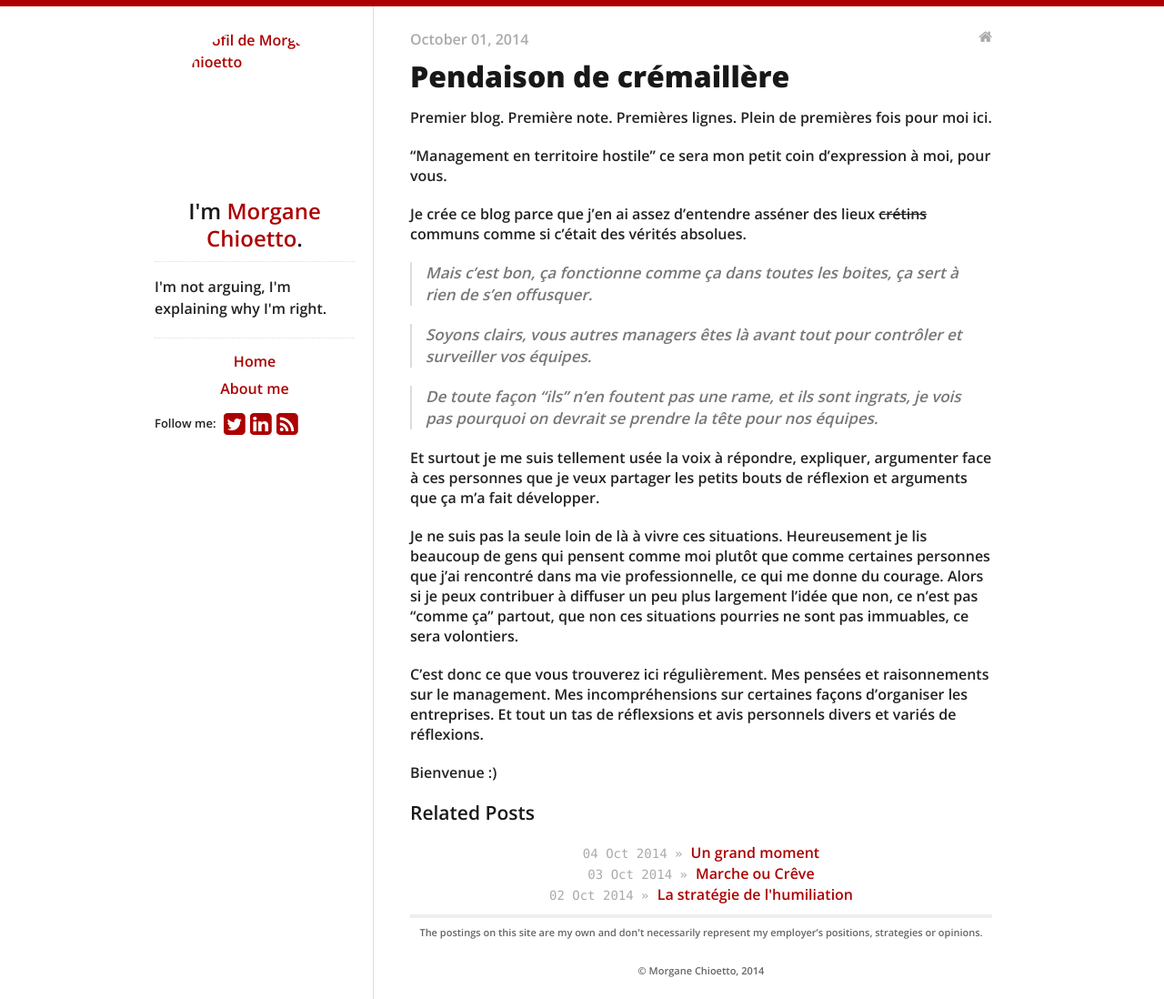
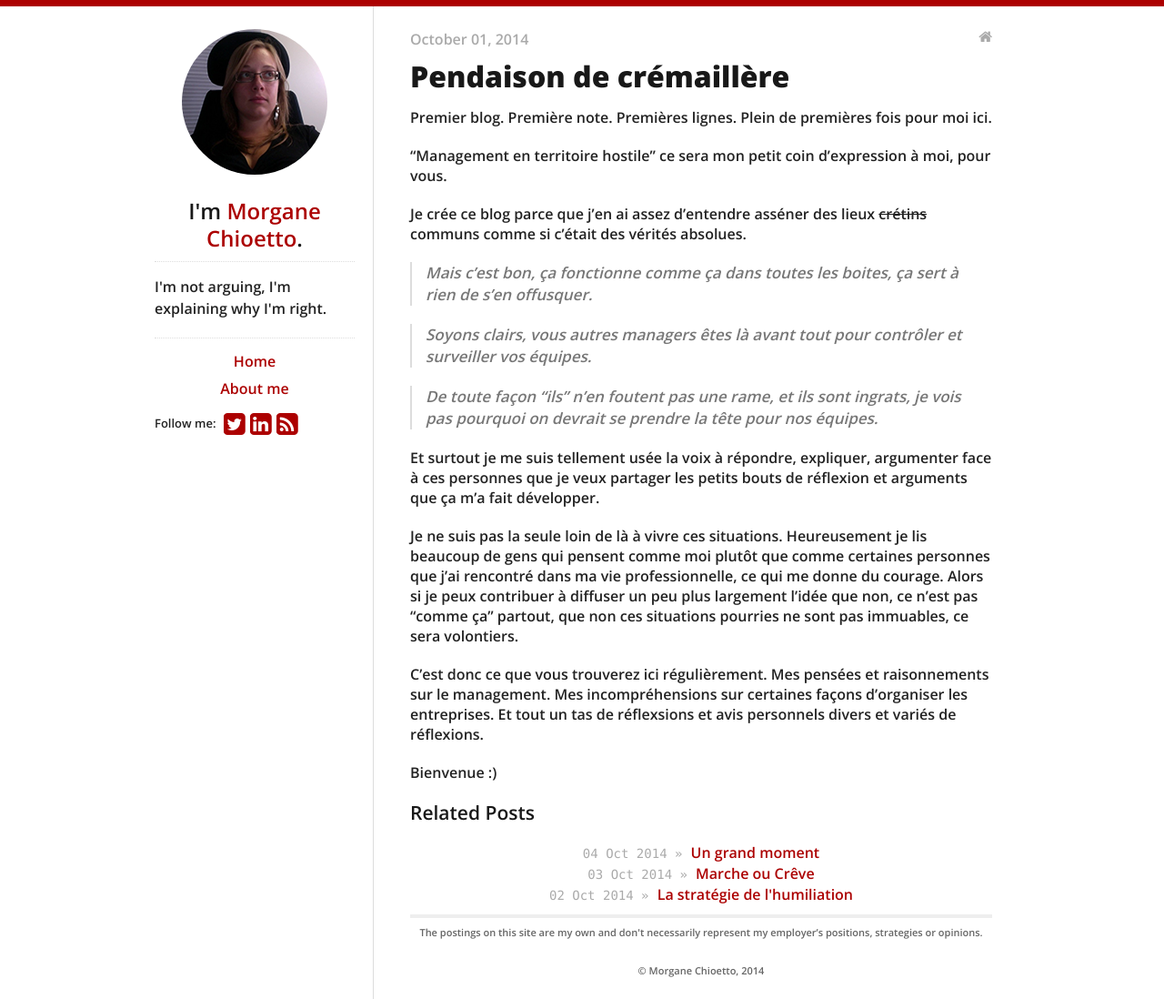
Before and after one commit to chipisan/blog, a Jekyll site: the page built from _posts/2014-10-01-pendaison-cremaillere.md, in a window 1280 px wide. Shown: the whole page at 91% size. Built offline with Jekyll 4.4.1, drawn with Linux system fonts in a browser that asks for light colours; nearby versions of some CDN libraries; Markdown is read by kramdown in place of the engine named in the settings.

Commit message:
[Theming] Modification de l'url de l'image

```diff
--- a/_includes/sidebar.html
+++ b/_includes/sidebar.html
@@ -1,6 +1,6 @@
 <nav>
   <a href="/">
-    <img src="assets/img/morgane_chioetto.png" id="logo" class="img-circle" alt="Profil de Morgane Chioetto"/>
+    <img src="/assets/img/morgane_chioetto.png" id="logo" class="img-circle" alt="Profil de Morgane Chioetto"/>
   </a>
   <h2>I'm <a href="/">{{ site.data.theme.name }}</a>.</h2>
   <div id="bio">
--- a/_layouts/post.html
+++ b/_layouts/post.html
@@ -9,7 +9,7 @@ layout: default
   </a>
 </p>
 
-<h1 class="title">{{ page.title }}</h1>
+<h1 class="title" itemprop="name">{{ page.title }}</h1>
 
 <div id="post">
   {{ content }}
```
